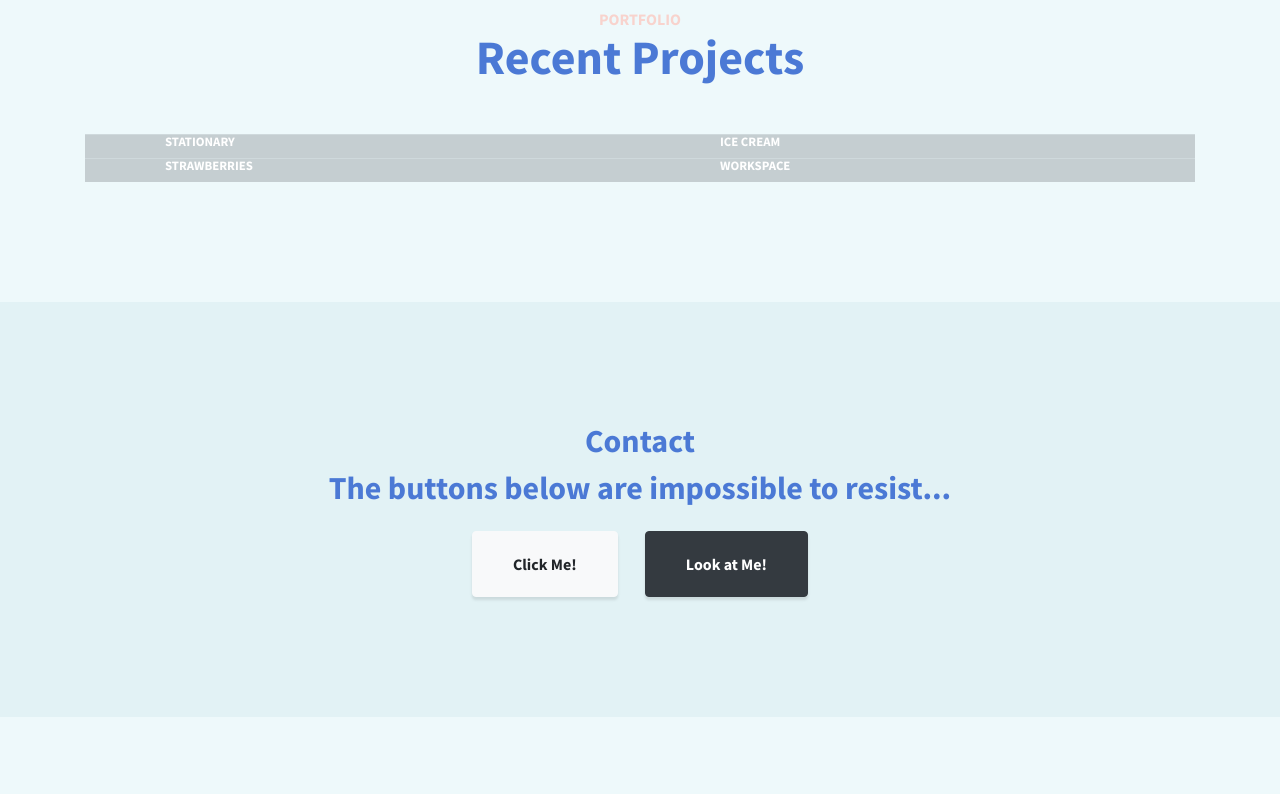
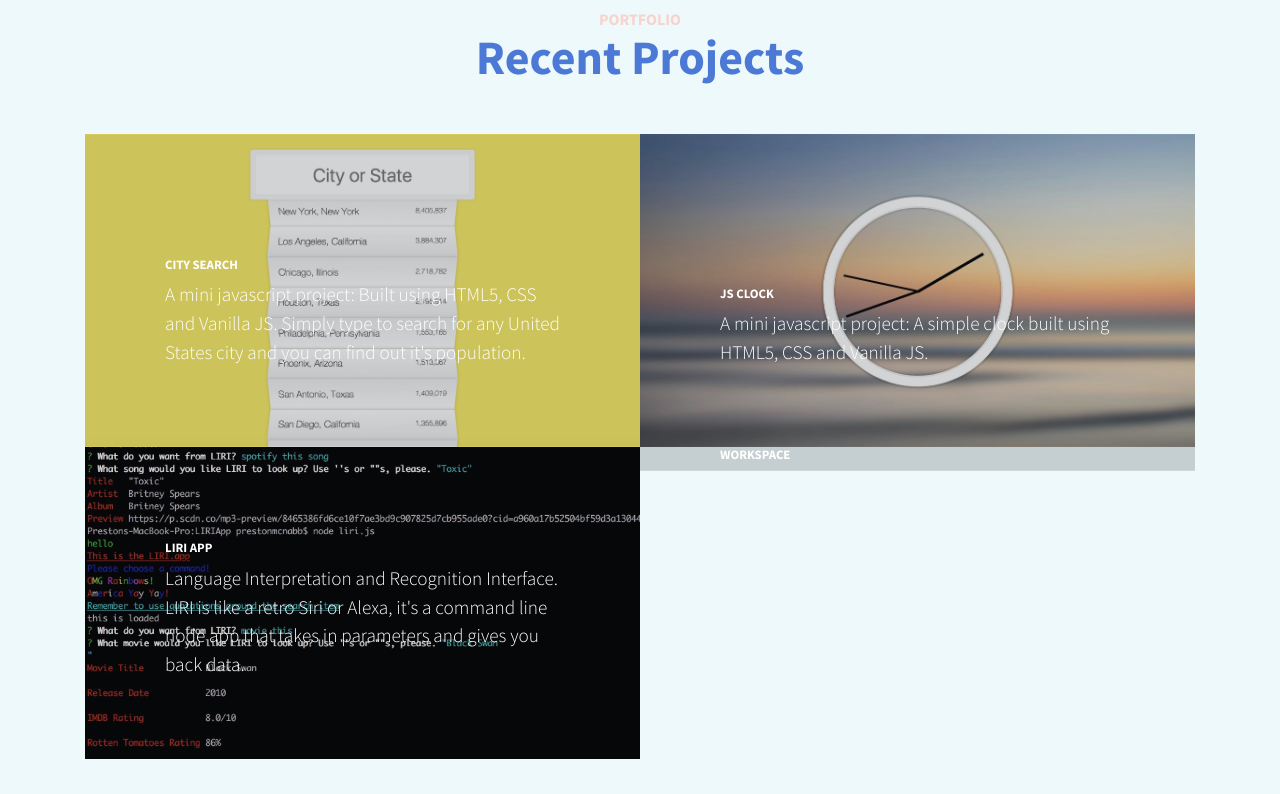
Before and after one commit to pmcnabb1993/MyPortfolio, a plain HTML site: page index.html in a window 1280 px wide. Shown: the part 1480-2274 px from the top of the page. Drawn offline with Linux system fonts and the light colour scheme.

Commit message:
updated with projects

```diff
--- a/css/stylish-portfolio.css
+++ b/css/stylish-portfolio.css
@@ -38,6 +38,7 @@ h6 {
 .text-faded {
   color: rgba(255, 255, 255, 0.7);
 }
+
 
 /* Map */
 .map {
@@ -293,7 +294,7 @@ header {
     clip-path: inset(2rem);
   }
   .portfolio-item:hover .caption {
-    background-color: rgba(29, 128, 159, 0.9);
+    background-color: rgb(255, 206, 198);
     -webkit-clip-path: inset(2rem);
     clip-path: inset(2rem);
   }
--- a/index.html
+++ b/index.html
@@ -125,33 +125,33 @@
             <a class="portfolio-item" href="#">
               <span class="caption">
                 <span class="caption-content">
-                  <h2>Stationary</h2>
-                  <p class="mb-0">A yellow pencil with envelopes on a clean, blue backdrop!</p>
+                  <h2>City Search</h2>
+                  <p class="mb-0">A mini javascript project: Built using HTML5, CSS and Vanilla JS. Simply type to search for any United States city and you can find out it's population.</p>
                 </span>
               </span>
-              <img class="img-fluid" src="#" alt="">
+              <img class="img-fluid" src="img/typesearch.jpg" alt="typesearch">
             </a>
           </div>
           <div class="col-lg-6">
             <a class="portfolio-item" href="#">
               <span class="caption">
                 <span class="caption-content">
-                  <h2>Ice Cream</h2>
-                  <p class="mb-0">A dark blue background with a colored pencil, a clip, and a tiny ice cream cone!</p>
+                  <h2>JS Clock</h2>
+                  <p class="mb-0">A mini javascript project: A simple clock built using HTML5, CSS and Vanilla JS.</p>
                 </span>
               </span>
-              <img class="img-fluid" src="#" alt="">
+              <img class="img-fluid" src="img/ClockJS.jpg" alt="jsclock">
             </a>
           </div>
           <div class="col-lg-6">
             <a class="portfolio-item" href="#">
               <span class="caption">
                 <span class="caption-content">
-                  <h2>Strawberries</h2>
-                  <p class="mb-0">Strawberries are such a tasty snack, especially with a little sugar on top!</p>
+                  <h2>LIRI App</h2>
+                  <p class="mb-0">Language Interpretation and Recognition Interface. LIRI is like a retro Siri or Alexa, it's a command line node app that takes in parameters and gives you back data.</p>
                 </span>
               </span>
-              <img class="img-fluid" src="#" alt="">
+              <img class="img-fluid" src="img/LIRI.jpg" alt="">
             </a>
           </div>
           <div class="col-lg-6">
```
Also changed, not shown: img/ClockJS.jpg (added), img/LIRI.jpg (added), img/TypeSearch.jpg (added).
